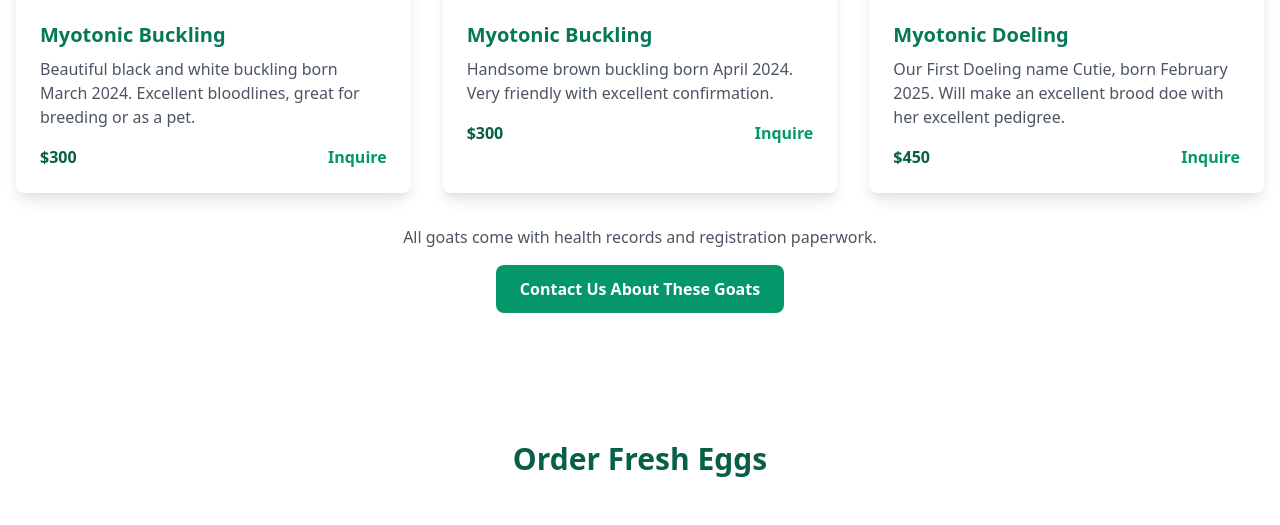
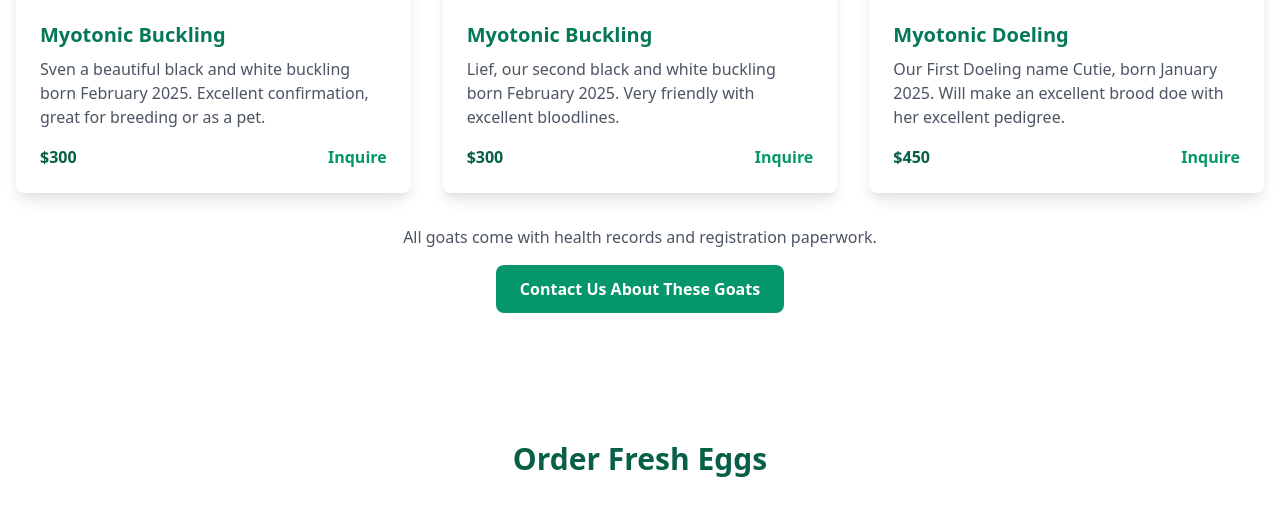
Before and after one commit to walkersedgefarm/walkersedgefarm.github.io, a plain HTML site: page index.html in a window 1280 px wide. Shown: the part 3891-4416 px from the top of the page. Drawn offline with nearby package versions, Linux system fonts and the light colour scheme.

Commit message:
Update index.html
Add goats info and pictures

```diff
--- a/index.html
+++ b/index.html
@@ -260,10 +260,10 @@
             <div class="grid grid-cols-1 md:grid-cols-3 gap-8">
                 <!-- Buckling #1 -->
                 <div class="animal-card bg-white rounded-lg overflow-hidden shadow-lg transition duration-300">
-                    <img src="https://images.unsplash.com/photo-1551410224-699683e15636?ixlib=rb-4.0.3&ixid=M3wxMjA3fDB8MHxwaG90by1wYWdlfHx8fGVufDB8fHx8fA%3D%3D&auto=format&fit=crop&w=2070&q=80" alt="Myotonic goat buckling" class="w-full h-64 object-cover">
+                    <img src="https://github.com/walkersedgefarm/walkersedgefarm.github.io/blob/main/Sven.jpg?raw=true" alt="Myotonic goat buckling" class="w-full h-64 object-cover">
                     <div class="p-6">
                         <h3 class="text-xl font-semibold mb-2 text-green-700">Myotonic Buckling</h3>
-                        <p class="text-gray-600 mb-4">Beautiful black and white buckling born March 2024. Excellent bloodlines, great for breeding or as a pet.</p>
+                        <p class="text-gray-600 mb-4">Sven a beautiful black and white buckling born February 2025. Excellent confirmation, great for breeding or as a pet.</p>
                         <div class="flex justify-between items-center">
                             <span class="font-bold text-green-800">$300</span>
                             <a href="#contact" class="text-green-600 hover:text-green-800 font-semibold">Inquire</a>
@@ -273,10 +273,10 @@
 
                 <!-- Buckling #2 -->
                 <div class="animal-card bg-white rounded-lg overflow-hidden shadow-lg transition duration-300">
-                    <img src="https://images.unsplash.com/photo-1583337427000-7c20f5ca3546?ixlib=rb-4.0.3&ixid=M3wxMjA3fDB8MHxwaG90by1wYWdlfHx8fGVufDB8fHx8fA%3D%3D&auto=format&fit=crop&w=2070&q=80" alt="Myotonic goat buckling" class="w-full h-64 object-cover">
+                    <img src="https://github.com/walkersedgefarm/walkersedgefarm.github.io/blob/main/Lief.jpg?raw=true" alt="Myotonic goat buckling" class="w-full h-64 object-cover">
                     <div class="p-6">
                         <h3 class="text-xl font-semibold mb-2 text-green-700">Myotonic Buckling</h3>
-                        <p class="text-gray-600 mb-4">Handsome brown buckling born April 2024. Very friendly with excellent confirmation.</p>
+                        <p class="text-gray-600 mb-4">Lief, our second black and white buckling born February 2025. Very friendly with excellent bloodlines.</p>
                         <div class="flex justify-between items-center">
                             <span class="font-bold text-green-800">$300</span>
                             <a href="#contact" class="text-green-600 hover:text-green-800 font-semibold">Inquire</a>
@@ -289,7 +289,7 @@
                     <img src="https://github.com/walkersedgefarm/walkersedgefarm.github.io/blob/main/Cutie.jpg?raw=true" alt="Myotonic goat doeling" class="w-full h-64 object-cover">
                     <div class="p-6">
                         <h3 class="text-xl font-semibold mb-2 text-green-700">Myotonic Doeling</h3>
-                        <p class="text-gray-600 mb-4">Our First Doeling name Cutie, born February 2025. Will make an excellent brood doe with her excellent pedigree.</p>
+                        <p class="text-gray-600 mb-4">Our First Doeling name Cutie, born January 2025. Will make an excellent brood doe with her excellent pedigree.</p>
                         <div class="flex justify-between items-center">
                             <span class="font-bold text-green-800">$450</span>
                             <a href="#contact" class="text-green-600 hover:text-green-800 font-semibold">Inquire</a>
```
